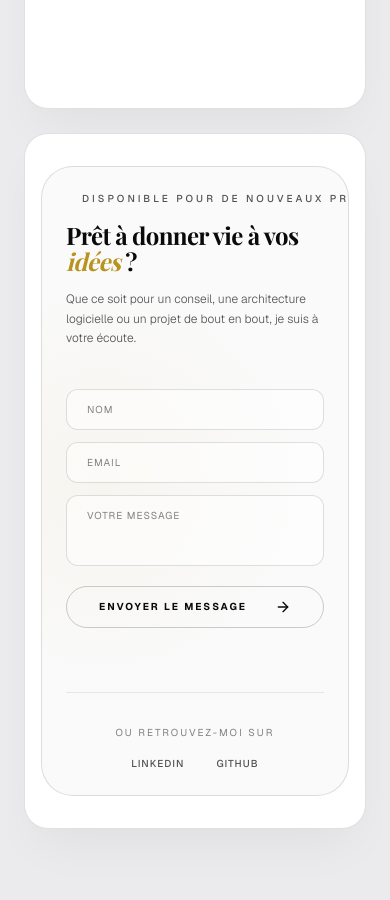
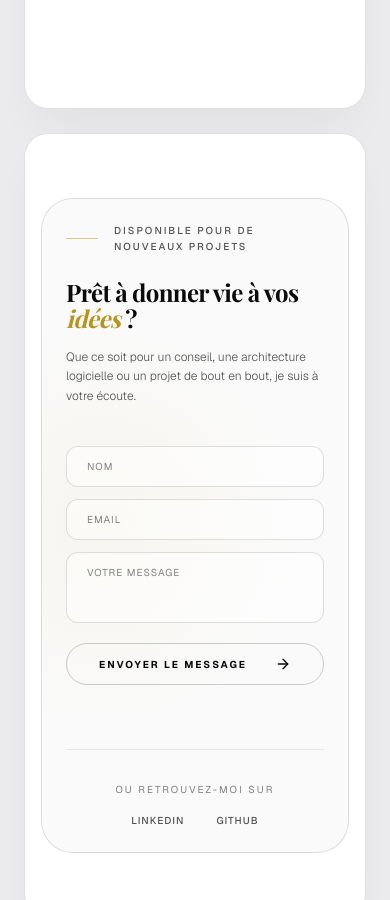
Before and after one commit to Callmexau/Portfolio, a Next.js app: page / in a window 390 px wide. Shown: the part 4920-5820 px from the top of the page. Built offline with nearby package versions, Linux system fonts and the light colour scheme; a web font is replaced by a local one.

Commit message:
style: fix mobile responsiveness and text overflow in contact section

```diff
--- a/src/components/ContactSection.tsx
+++ b/src/components/ContactSection.tsx
@@ -54,23 +54,23 @@ export function ContactSection() {
   };
 
   return (
-    <section id="contact" className="py-8 md:py-12 px-4 md:px-12 lg:px-24">
+    <section id="contact" className="py-16 md:py-24 px-4 sm:px-6 md:px-12 lg:px-24">
       <div className="max-w-[1400px] mx-auto">
         <motion.div
           initial={{ opacity: 0, y: 20 }}
           whileInView={{ opacity: 1, y: 0 }}
           viewport={{ once: true }}
           transition={{ duration: 0.8 }}
-          className="bg-foreground/[0.02] border border-foreground/10 rounded-[2rem] p-6 md:p-10 lg:p-14 relative overflow-hidden"
+          className="bg-foreground/[0.02] border border-foreground/10 rounded-[2rem] p-6 sm:p-8 md:p-10 lg:p-14 relative overflow-hidden"
         >
           {/* Background Accent Gradient */}
           <div className="absolute top-0 left-0 w-full h-full bg-[radial-gradient(circle_at_20%_50%,rgba(184,148,30,0.05),transparent_50%)] pointer-events-none" />
 
           <div className="grid grid-cols-1 lg:grid-cols-2 gap-10 md:gap-16 items-center relative z-10">
             <div>
-              <div className="flex items-center gap-4 mb-4">
-                <div className="w-8 h-[1px] bg-accent/50" />
-                <span className="text-[10px] md:text-[11px] uppercase tracking-[0.3em] text-foreground/40 font-medium whitespace-nowrap">
+              <div className="flex items-center gap-4 mb-6">
+                <div className="w-8 h-[1px] bg-accent/50 shrink-0" />
+                <span className="text-[10px] md:text-[11px] uppercase tracking-[0.2em] md:tracking-[0.3em] text-foreground/40 font-medium leading-relaxed">
                   {t('contact_tagline')}
                 </span>
               </div>
```
